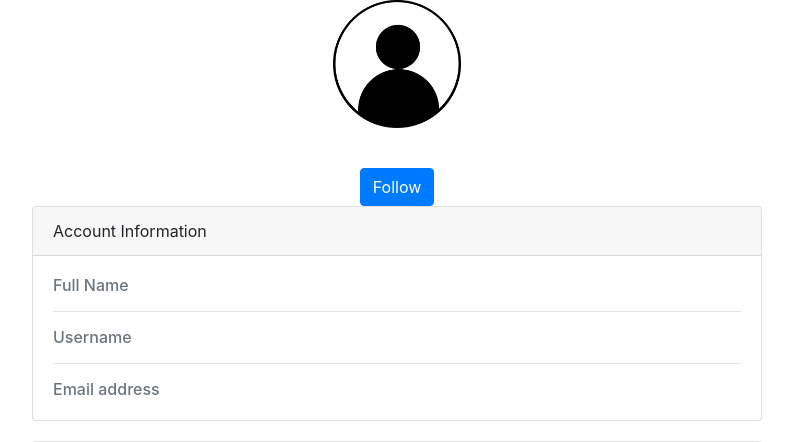
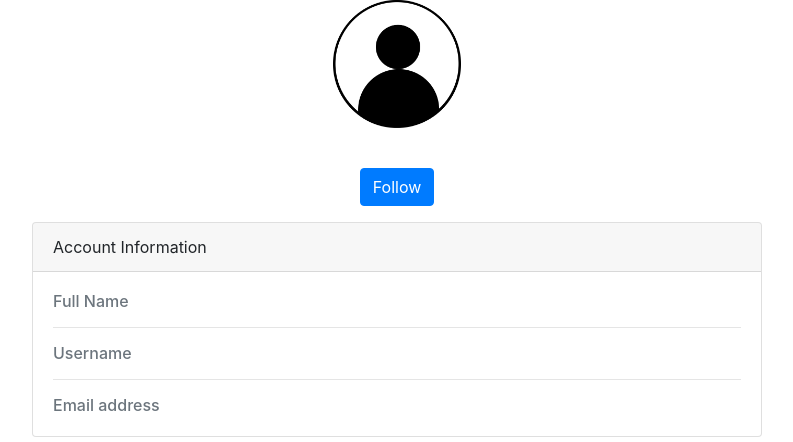
Before and after one commit to genericSpecimen/blog_it, a Django app: template blog/templates/blog/blogauthor_detail.html in a window 1280 px wide. Shown: the part 56-498 px from the top of the page, without its empty margins (243-1036 px from the left). Run offline with Django 3.2, Linux system fonts and the light colour scheme; the template is opened without the code that fills it, so the values that code supplies are empty; some libraries are stand-ins or nearby versions.

Commit message:
minor margin fixes

```diff
--- a/blog/templates/blog/blogauthor_detail.html
+++ b/blog/templates/blog/blogauthor_detail.html
@@ -6,7 +6,7 @@
     <img src="{% static 'images/default-avatar.png' %}" width="128" height="128" class="rounded" alt="profile-picture" />
     <h1 class="text-primary">{{ blogauthor }}</h1>
     <small class="text-muted">{{ blogauthor.date_of_birth }}</small><br>
-    <a href="{% url 'follow-user' blogauthor.pk %}" class="btn btn-md btn-primary mt-2">Follow</a>
+    <a href="{% url 'follow-user' blogauthor.pk %}" class="btn btn-md btn-primary mt-2 mb-3">Follow</a>
 </div>
 
 <div class="row mb-1 d-flex justify-content-center">
--- a/blog/templates/blog/blogauthor_list.html
+++ b/blog/templates/blog/blogauthor_list.html
@@ -7,7 +7,7 @@
 {% if blogauthor_list %}
 <div class="row">
 {% for blogauthor in blogauthor_list %}
-<div class="col-sm-3 text-center">
+<div class="col-sm-3 text-center mb-3">
     <div class="card">
         <div class="mt-2 text-center">
     	{% load static %}
```
